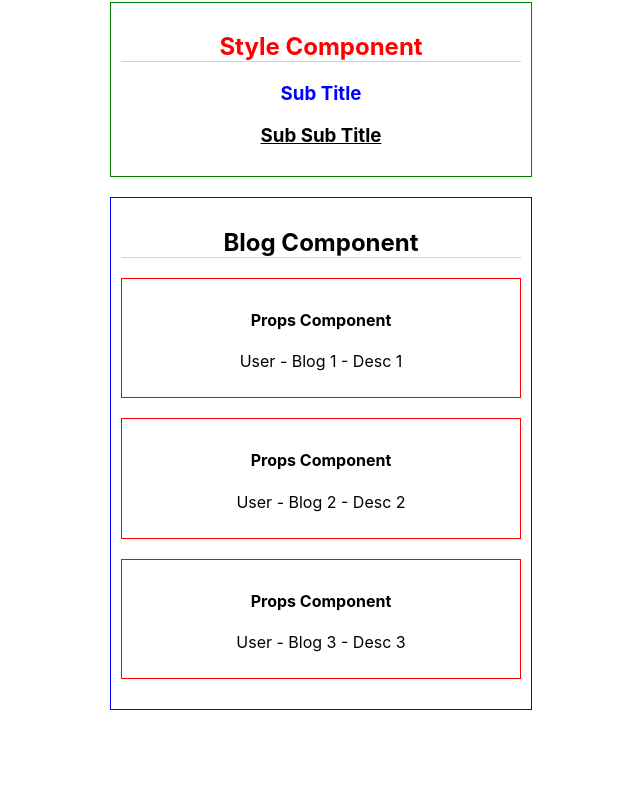
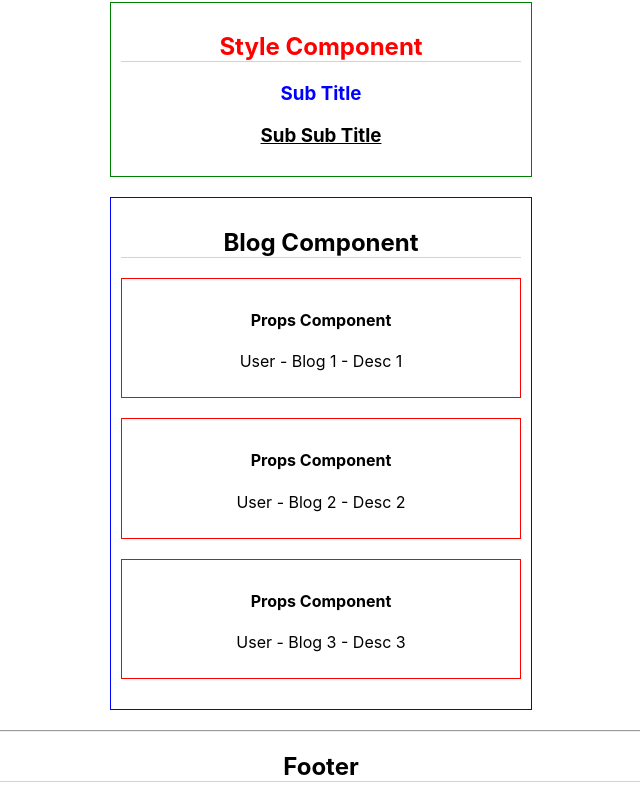
Before and after one commit to fatihcode/react_notes, a React (Create React App) app: page / in a window 1280 px wide. Shown: the part 401-1203 px from the top of the page, without its empty margins (319-959 px from the left). Before the commit the page ends 1131 px from the top, so only its background shows below. Built offline with nearby package versions, Linux system fonts and the light colour scheme.

Commit message:
new lesson

```diff
--- a/src/App.js
+++ b/src/App.js
@@ -2,8 +2,9 @@ import logo from './logo.svg'
 import './App.css';
 import Blog from './components/Blog';
 import BlogForm from './components/BlogForm';
-import State from './components/State';
+import StateCounter from './components/StateCounter';
 import StyleComp from './components/StyleComp';
+import Footer from './components/Footer';
 
 
 
@@ -14,15 +15,15 @@ export default function App() {
 
       <h1>React Ders Notları</h1>
 
-
-
-      <State />
+      <StateCounter />
 
       <BlogForm />
 
       <StyleComp />
 
       <Blog />
+      <hr />
+      <Footer />
 
       {/* <img src={logo} className="App-logo" /> */}
 
--- /dev/null
+++ b/src/components/Footer.js
@@ -0,0 +1,8 @@
+import React from 'react';
+
+export default function Footer() {
+  return <div>
+
+<h2>Footer</h2>
+  </div>;
+}
--- a/src/components/PropsItem.js
+++ b/src/components/PropsItem.js
@@ -1,5 +1,5 @@
 import React, { Component } from 'react';
-import PropTypes from "prop-types";
+// import PropTypes from "prop-types";
 
 
 
--- a/src/components/State.js
+++ b/src/components/StateCounter.js
@@ -1,7 +1,7 @@
 import React, { Component } from 'react';
 import "../App.css"
 
-export default class State extends Component {
+export default class StateCounter extends Component {
 
     state = { name: "John Wick", age: 32 }
 
```
